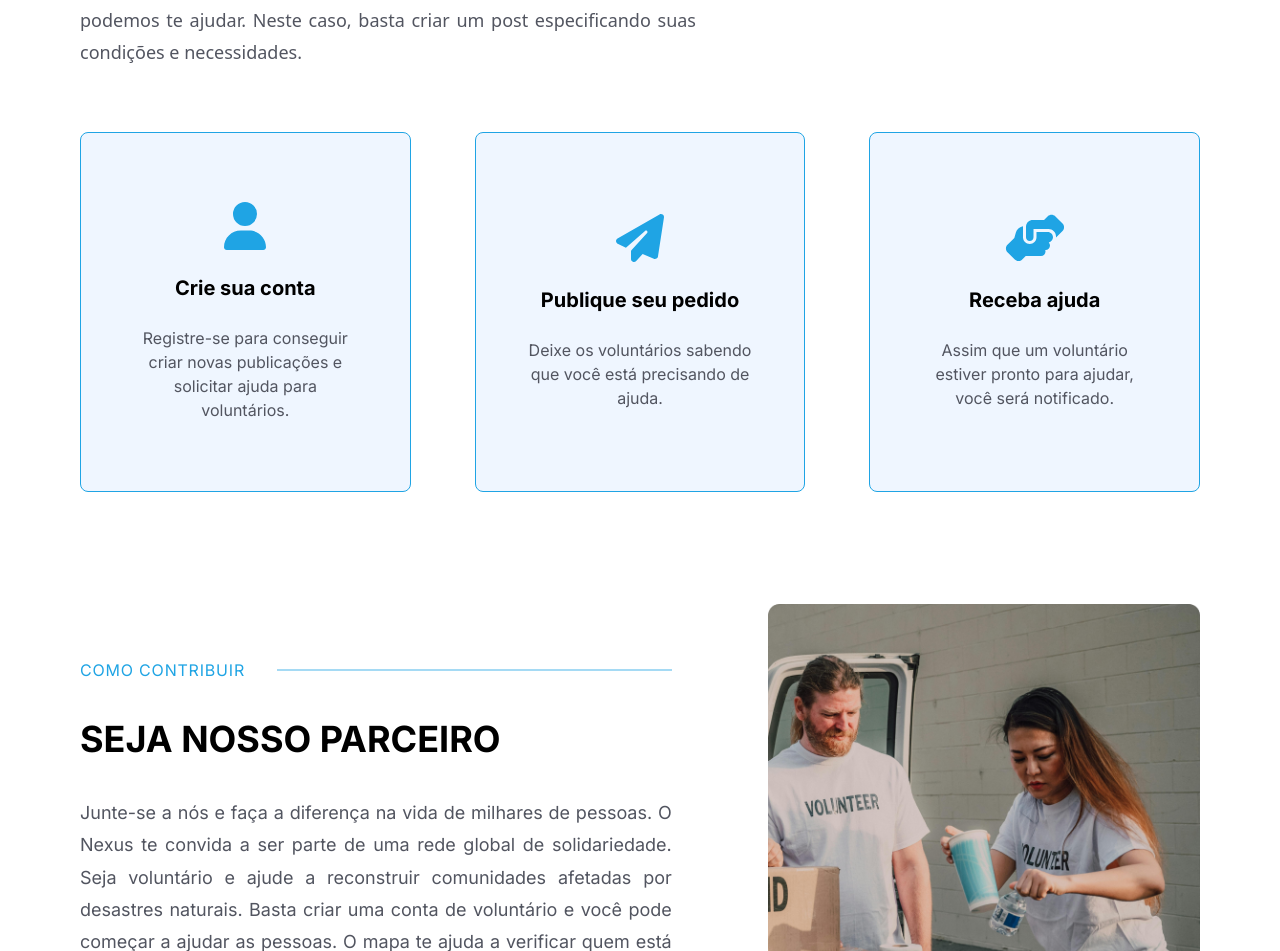
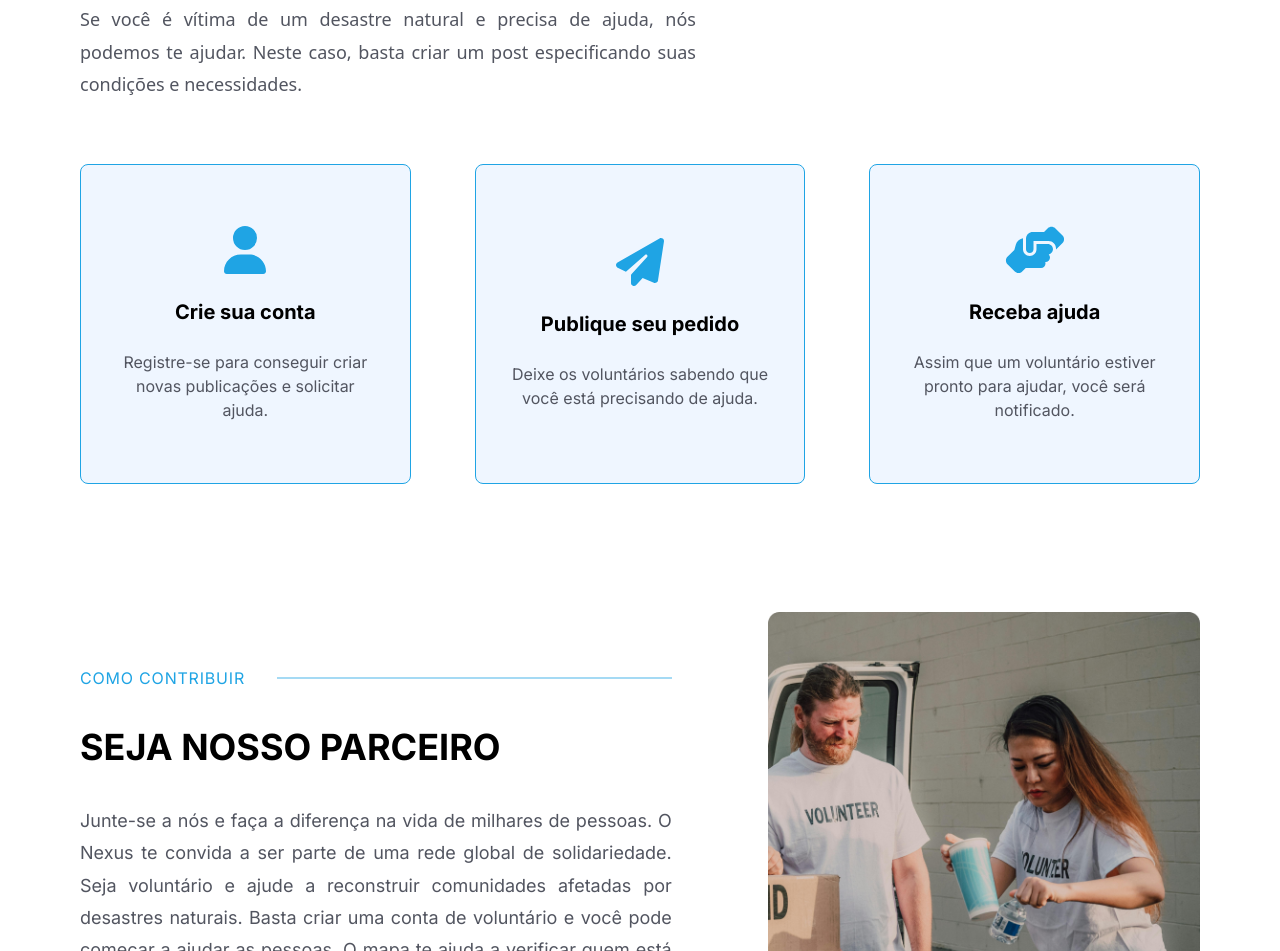
Before and after one commit to enzomurayama/nexus, a React (Vite) app in the folder frontend/: page / in a window 1280 px wide. Shown: the part 1641-2592 px from the top of the page. Built offline with nearby package versions, Linux system fonts and the light colour scheme.

Commit message:
fix: padding home page

```diff
--- a/frontend/src/pages/Home.jsx
+++ b/frontend/src/pages/Home.jsx
@@ -6,7 +6,7 @@ import Header from "../components/Header";
 export default function Home() {
   return (
     <div>
-      <section className="relative w-full h-[20rem] mb-14 bg-[url('/header-bg.png')] bg-center bg-cover md:h-[25rem] lg:h-[40rem]">
+      <section className="relative w-full h-[20rem] mb-8 bg-[url('/header-bg.png')] bg-center bg-cover lg:mb-16 md:h-[25rem] lg:h-[40rem]">
         <div className="flex flex-col justify-between w-full h-full px-10 lg:px-20">
           <div className="my-auto space-y-16">
             <h2 className="font-inter text-white font-bold text-3xl/[1.3] sm:text-4xl/[1.3] md:text-5xl/[1.3] lg:text-7xl/[1.3]">
@@ -25,7 +25,7 @@ export default function Home() {
         </div>
       </section>
 
-      <section className="flex flex-col lg:flex-row items-center justify-between px-10 py-14 lg:px-20">
+      <section className="flex flex-col lg:flex-row items-center justify-between px-10 py-12 sm:py-16 lg:px-20">
         <div className="lg:w-[55%]">
           <div className="flex items-center">
             <h3 className="font-inter text-md tracking-wider text-nowrap text-[#1FA4E4]">
@@ -63,7 +63,7 @@ export default function Home() {
         </div>
       </section>
 
-      <section className="flex flex-col lg:flex-row items-center justify-between px-10 py-14 lg:px-20">
+      <section className="flex flex-col lg:flex-row items-center justify-between px-10 py-12 sm:py-16 lg:px-20">
         <div className="flex flex-col w-full">
           <div className="flex items-center">
             <h3 className="font-inter text-md tracking-wider text-nowrap text-[#1FA4E4]">
@@ -82,19 +82,19 @@ export default function Home() {
           </p>
 
           <div className="flex flex-col mt-8 gap-x-8 gap-y-6 xl:gap-x-16 lg:flex-row">
-            <div className="w-full h-[260px] flex flex-col bg-blue-50 justify-center items-center p-12 rounded-lg border border-primary
-                            transition duration-300 transform hover:scale-102 hover:shadow-md lg:w-1/3 lg:h-[360px]">
+            <div className="w-full h-[260px] flex flex-col bg-blue-50 justify-center items-center p-8 rounded-lg border border-primary
+                            transition duration-300 transform hover:scale-102 hover:shadow-md lg:w-1/3 lg:h-[320px]">
               <FontAwesomeIcon icon={faUser} className="text-[#1FA4E4] text-5xl"/>
 
               <h4 className="font-inter text-xl font-bold my-6">Crie sua conta</h4>
 
               <p className="font-inter text-center text-md text-textc">
-                Registre-se para conseguir criar novas publicações e solicitar ajuda para voluntários.
+                Registre-se para conseguir criar novas publicações e solicitar ajuda.
               </p>
             </div>
 
-            <div className="w-full h-[260px] flex flex-col bg-blue-50 justify-center items-center p-12 rounded-lg border border-primary
-                            transition duration-300 transform hover:scale-102 hover:shadow-md lg:w-1/3 lg:h-[360px]">
+            <div className="w-full h-[260px] flex flex-col bg-blue-50 justify-center items-center p-8 rounded-lg border border-primary
+                            transition duration-300 transform hover:scale-102 hover:shadow-md lg:w-1/3 lg:h-[320px]">
               <FontAwesomeIcon icon={faPaperPlane} className="text-[#1FA4E4] text-5xl"/>
 
               <h4 className="font-inter text-xl text-center font-bold my-6">Publique seu pedido</h4>
@@ -104,8 +104,8 @@ export default function Home() {
               </p>
             </div>
 
-            <div className="w-full h-[260px] flex flex-col bg-blue-50 justify-center items-center p-12 rounded-lg border border-primary
-                            transition duration-300 transform hover:scale-102 hover:shadow-md lg:w-1/3 lg:h-[360px]">
+            <div className="w-full h-[260px] flex flex-col bg-blue-50 justify-center items-center p-8 rounded-lg border border-primary
+                            transition duration-300 transform hover:scale-102 hover:shadow-md lg:w-1/3 lg:h-[320px]">
               <FontAwesomeIcon icon={faHandsHelping} className="text-[#1FA4E4] text-5xl"/>
 
               <h4 className="font-inter text-xl font-bold my-6">Receba ajuda</h4>
@@ -118,7 +118,7 @@ export default function Home() {
         </div>
       </section>
 
-      <section className="flex flex-col lg:flex-row items-center justify-between mb-16 px-10 py-14 lg:px-20">
+      <section className="flex flex-col lg:flex-row items-center justify-between mb-24 px-10 py-12 sm:py-16 lg:px-20">
         <div className="lg:w-[55%]">
           <div className="flex items-center">
             <h3 className="font-inter text-md tracking-wider text-nowrap text-[#1FA4E4]">
```
